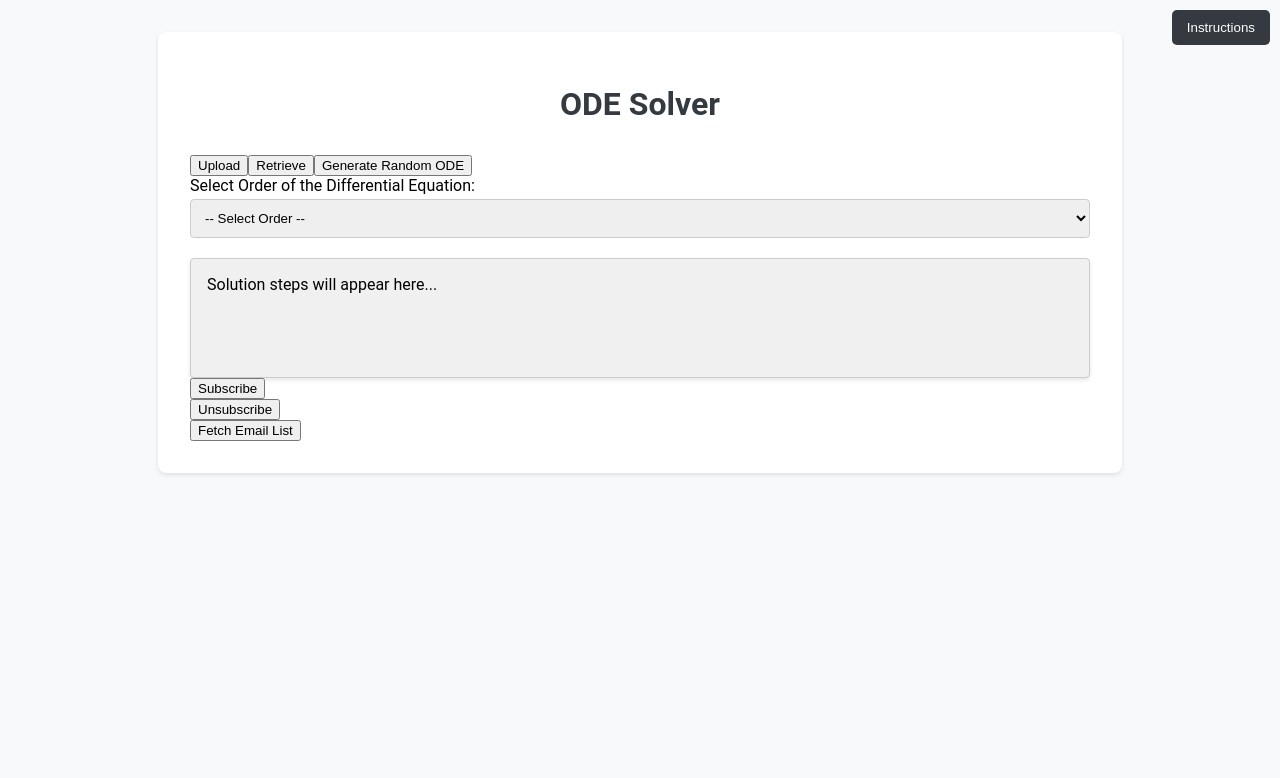
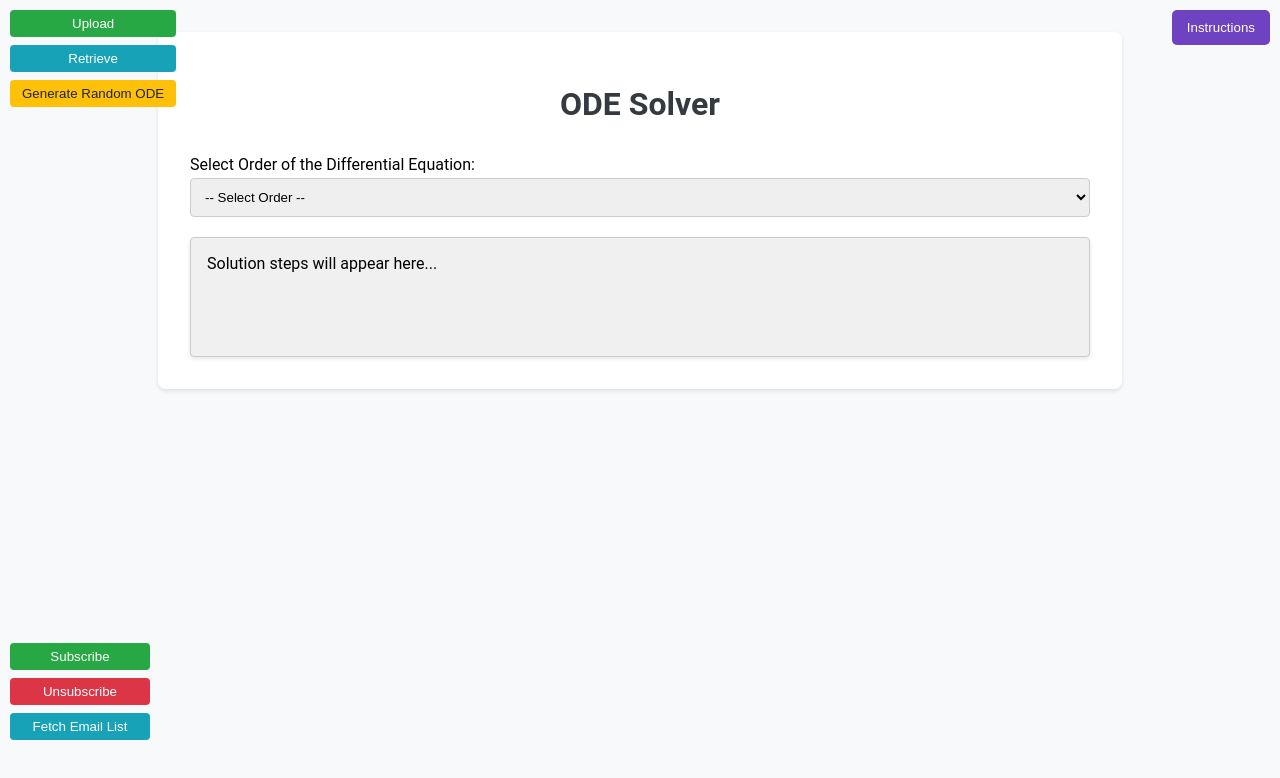
Before and after one commit to WalidTabbara/Cmps297U, a React (Create React App) app in the folder FrontEnd/react-ode-solver/: page / in a window 1280 px wide. Shown: the top 778 px of the page. Built offline with nearby package versions, Linux system fonts and the light colour scheme.

Commit message:
Update App.css

```diff
--- a/FrontEnd/react-ode-solver/src/App.css
+++ b/FrontEnd/react-ode-solver/src/App.css
@@ -93,12 +93,12 @@ textarea:focus {
   margin-bottom: 1rem;
 }
 
-/* Buttons – keep original colors */
+/* ensure every bottom button (including our “NewMethod” one) has the same padding */
 .tokenButton,
 .solveButton,
 .newButton,
-.newSeparableButton,
-.newFirstOrderButton {
+.newFirstOrderButton,
+.newMethodButton {
   padding: 10px 20px;
   border: none;
   border-radius: 4px;
@@ -165,8 +165,9 @@ textarea:focus {
 
 /* Bottom buttons container: wrap in a centering wrapper */
 .bottomButtons {
-  display: inline-block;
-  gap: 0.3rem;
+  display: flex;
+  justify-content: center;
+  gap: 1rem;           /* spacing between buttons */
 }
 
 /* Wrapper for bottom buttons to center them */
@@ -223,3 +224,233 @@ textarea:focus {
   margin-bottom: 10px;
   padding-bottom: 10px;
 }
+
+
+/* ensure container can position its children */
+.container {
+  position: relative;
+}
+
+/* wrapper for the three buttons */
+/* NEW */
+.topLeftActions {
+  position: fixed;
+  top: 10px;
+  left: 10px;
+  display: flex;
+  flex-direction: column;   /* stack vertically */
+  gap: 0.5rem;
+  z-index: 1000;
+}
+.btn-upload,
+.btn-retrieve,
+.btn-generate {
+  padding: 10px 15px;
+  border-radius: 5px;
+}
+
+.topLeftActions button {
+  transition: transform 0.1s ease, box-shadow 0.2s ease;
+}
+
+.topLeftActions button:hover {
+  transform: scale(1.05);
+  box-shadow: 0 4px 6px rgba(0, 0, 0, 0.25);
+}
+
+
+/* individual button styles */
+.btn-upload {
+  background-color: #28a745;  /* green */
+  color: white;
+  padding: 6px 12px;
+  border: none;
+  border-radius: 4px;
+}
+.btn-upload:hover { background-color: #218838; }
+
+.btn-retrieve {
+  background-color: #17a2b8;  /* teal */
+  color: white;
+  padding: 6px 12px;
+  border: none;
+  border-radius: 4px;
+}
+.btn-retrieve:hover { background-color: #138496; }
+
+.btn-generate {
+  background-color: #ffc107;  /* amber */
+  color: #212529;
+  padding: 6px 12px;
+  border: none;
+  border-radius: 4px;
+}
+.btn-generate:hover { background-color: #e0a800; }
+
+/* full‑screen translucent backdrop */
+.modalOverlay {
+  position: fixed;
+  top: 0; left: 0;
+  width: 100vw; height: 100vh;
+  background: rgba(0,0,0,0.4);
+  display: flex;
+  align-items: center;
+  justify-content: center;
+  z-index: 2000;
+}
+
+/* the white panel in the middle */
+.panel {
+  position: relative;
+  background: #fff;
+  border-radius: 8px;
+  padding: 1.5rem;
+  max-width: 90%;
+  width: 400px;
+  max-height: 80vh;
+  overflow-y: auto;
+  box-shadow: 0 4px 12px rgba(0,0,0,0.15);
+}
+
+/* top‑right “×” button */
+.closeButton {
+  position: absolute;
+  top: 8px;
+  right: 8px;
+  background: transparent;
+  border: none;
+  font-size: 1.4rem;
+  cursor: pointer;
+  line-height: 1;
+}
+/* give Instructions its own color if you like */
+.instructionsButton {
+  background-color: #6f42c1;  /* purple, for example */
+}
+.instructionsButton:hover {
+  background-color: #59359c;
+}
+/* drop the Instructions button down below History */
+.historyButton.instructionsButton {
+  top: 10px;    /* 10px (History’s top) + ~40px History height + 10px gap */
+}
+/* First‑button: method reset */
+.newMethodButton {
+  background-color: #ffc107;    /* or pick any accent color */
+  color: #212529;
+}
+.newMethodButton:hover {
+  transform: translateY(-1px);
+  box-shadow: 0 4px 6px rgba(0,0,0,0.1);
+}
+/* fix the three action buttons bottom‑left */
+.bottomLeftActions {
+  position: fixed;
+  bottom: 60px;  /* push higher */
+  left: 10px;
+  display: flex;
+  flex-direction: column;
+  gap: 0.5rem;
+  z-index: 1000;
+}
+
+.actionItem {
+  position: relative;
+}
+
+.bottomLeftPanel {
+  position: absolute;
+  bottom: 100%;
+  left: 0;
+  width: 240px;
+  padding: 0.75rem;
+  border-radius: 6px;
+  box-shadow: 0 2px 8px rgba(0,0,0,0.15);
+  transform: translateY(10px) scale(0.95);
+  opacity: 0;
+  pointer-events: none;
+  transition: transform 0.15s ease, opacity 0.15s ease;
+}
+
+.actionItem:hover .bottomLeftPanel {
+  transform: translateY(0) scale(1);
+  opacity: 1;
+  pointer-events: auto;
+}
+
+.subscribePanel   { background: #e6f7ff; }
+.unsubscribePanel { background: #fff1f0; }
+.fetchPanel       { background: #f9f0ff; }
+
+.closeSmall {
+  position: absolute;
+  top: 4px;
+  right: 6px;
+  background: transparent;
+  border: none;
+  font-size: 1rem;
+  cursor: pointer;
+}
+
+.bottomLeftPanel button {
+  padding: 6px 12px;
+  border: none;
+  border-radius: 4px;
+  background: #007bff;
+  color: #fff;
+  cursor: pointer;
+  transition: background 0.2s ease;
+}
+.bottomLeftPanel button:hover {
+  background: #0069d9;
+}
+/* bottom‑left action buttons */
+.bottomLeftActions button {
+  padding: 6px 12px;
+  border: none;
+  border-radius: 4px;
+  font-weight: 500;
+  color: #fff;
+  cursor: pointer;
+  transition: transform 0.1s ease, box-shadow 0.2s ease;
+}
+
+/* Subscribe = green */
+.btn-subscribe {
+  background-color: #28a745;
+}
+.btn-subscribe:hover {
+  background-color: #218838;
+}
+
+/* Unsubscribe = red */
+.btn-unsubscribe {
+  background-color: #dc3545;
+}
+.btn-unsubscribe:hover {
+  background-color: #c82333;
+}
+
+/* Fetch = teal */
+.btn-fetch {
+  background-color: #17a2b8;
+}
+.btn-fetch:hover {
+  background-color: #138496;
+}
+.actionItem {
+  position: relative;
+  display: inline-block;        /* so the popup stays open on hover */
+}
+
+.bottomLeftActions button {
+  padding: 6px 12px;
+  border: none;
+  border-radius: 4px;
+  font-weight: 500;
+  color: #fff;
+  cursor: pointer;
+  transition: transform 0.1s ease, box-shadow 0.2s ease;
+  width: 140px;                /* match your other buttons */
+  text-align: center;
+}
```
